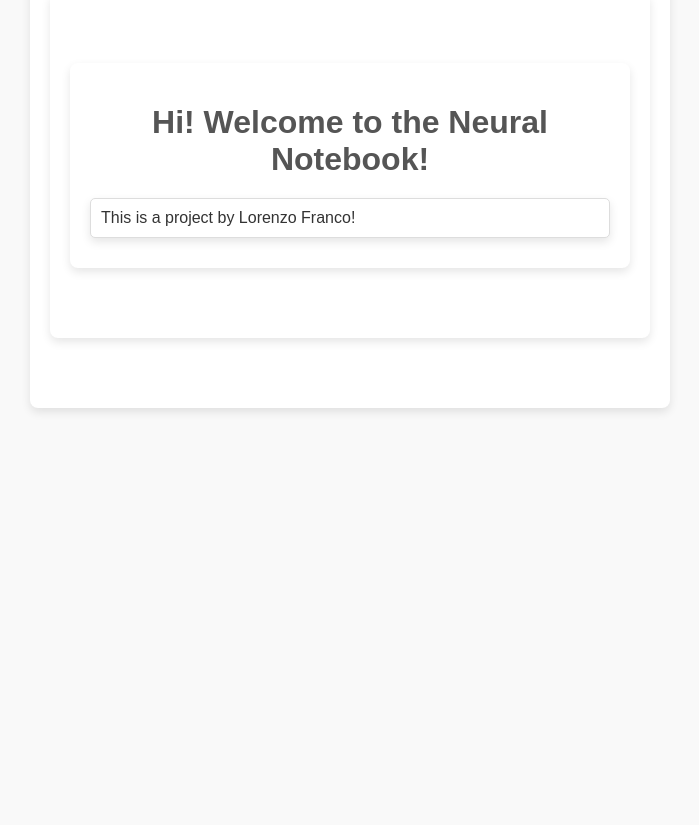
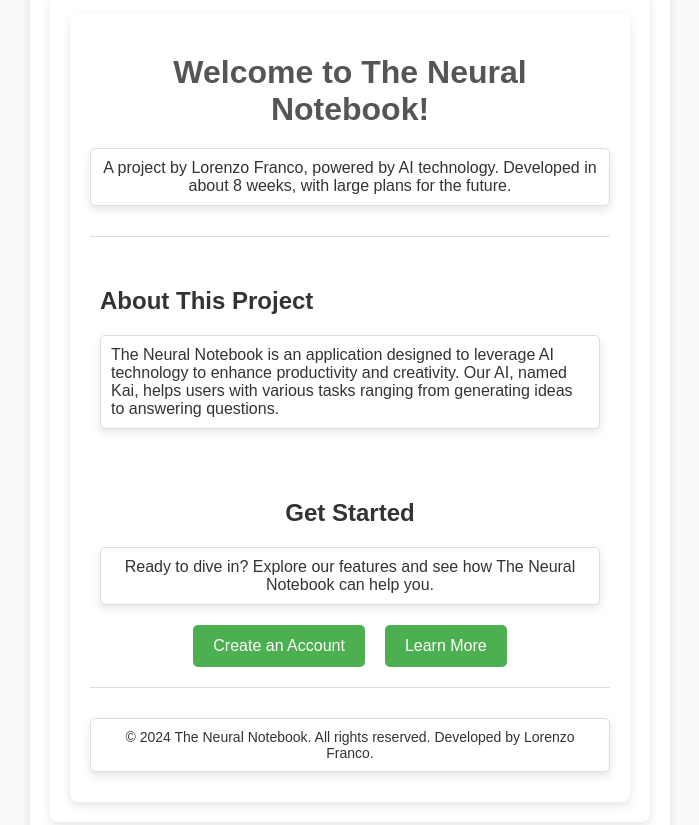
Before and after one commit to LorenzoF765/TheNeuralNotebook, a React (Create React App) app in the folder nn-frontend/: page / in a window 1280 px wide. Shown: the part 127-952 px from the top of the page, without its empty margins (290-989 px from the left). Before the commit the page ends 800 px from the top, so only its background shows below. Built offline with nearby package versions, Linux system fonts and the light colour scheme.

Commit message:
Larger Styling Updates

```diff
--- a/nn-frontend/src/Pages/home.js
+++ b/nn-frontend/src/Pages/home.js
@@ -1,10 +1,41 @@
+import React from 'react';
+import '../Styles/home.css'; // Import your CSS file for styling
+import { Link } from 'react-router-dom'; // For navigation to other pages
+
 export default function HomePage() {
+    return (
+        <div className="home-container">
+            <header className="home-header">
+                <h1>Welcome to The Neural Notebook!</h1>
+                <p>
+                    A project by Lorenzo Franco, powered by AI technology. Developed in about 8 weeks,
+                    with large plans for the future.
+                </p>
+            </header>
 
-    return(
-        <div>
-            <h1>Hi! Welcome to the Neural Notebook!</h1>
-            <p>This is a project by Lorenzo Franco!</p>
+            <section className="home-about">
+                <h2>About This Project</h2>
+                <p>
+                    The Neural Notebook is an application designed to leverage AI technology to enhance
+                    productivity and creativity. Our AI, named Kai, helps users with various tasks
+                    ranging from generating ideas to answering questions.
+                </p>
+            </section>
+
+            <section className="home-actions">
+                <h2>Get Started</h2>
+                <p>
+                    Ready to dive in? Explore our features and see how The Neural Notebook can help you.
+                </p>
+                <Link to="/signup" className="home-button">Create an Account</Link>
+                <Link to="/about" className="home-button">Learn More</Link>
+            </section>
+
+            <footer className="home-footer">
+                <p>
+                    © 2024 The Neural Notebook. All rights reserved. Developed by Lorenzo Franco.
+                </p>
+            </footer>
         </div>
     );
-
 }
--- /dev/null
+++ b/nn-frontend/src/Styles/home.css
@@ -0,0 +1,60 @@
+/* HomePage.css */
+
+/* General Page Styles */
+body {
+    font-family: 'Arial', sans-serif; /* Clean, standard font */
+    background-color: #f9f9f9; /* Light gray background */
+    color: #333; /* Dark text for readability */
+    margin: 0;
+    padding: 0;
+  }
+
+  /* Home Container */
+  .home-container {
+    max-width: 800px; /* Maximum width for the main container */
+    margin: 0 auto; /* Center the content horizontally */
+    padding: 20px; /* Padding around the container */
+  }
+
+  /* Home Header */
+  .home-header {
+    text-align: center; /* Center-align header content */
+    padding-bottom: 20px; /* Padding at the bottom for spacing */
+    border-bottom: 1px solid #ddd; /* Light border for separation */
+  }
+
+  /* Home About Section */
+  .home-about {
+    margin-top: 20px; /* Spacing between sections */
+    padding: 10px;
+  }
+
+  /* Home Actions Section */
+  .home-actions {
+    text-align: center; /* Center-align the content */
+    margin-top: 20px; /* Spacing between sections */
+    padding: 10px;
+  }
+
+  .home-button {
+    padding: 12px 20px; /* Padding for buttons */
+    background-color: #4CAF50; /* Green background */
+    color: white; /* White text for contrast */
+    text-decoration: none; /* No underline */
+    border-radius: 5px; /* Rounded corners */
+    margin: 10px; /* Spacing between buttons */
+    transition: background-color 0.3s; /* Smooth transition on hover */
+    display: inline-block; /* Inline-block for spacing and alignment */
+  }
+
+  .home-button:hover {
+    background-color: #45a049; /* Darken on hover */
+  }
+
+  /* Home Footer */
+  .home-footer {
+    text-align: center; /* Center-align footer content */
+    padding-top: 20px; /* Padding at the top for spacing */
+    border-top: 1px solid #ddd; /* Light border for separation */
+    font-size: 14px; /* Smaller font for the footer */
+  }
```
Also changed, not shown: 1 other file (tests, documents, lock files or other folders).
